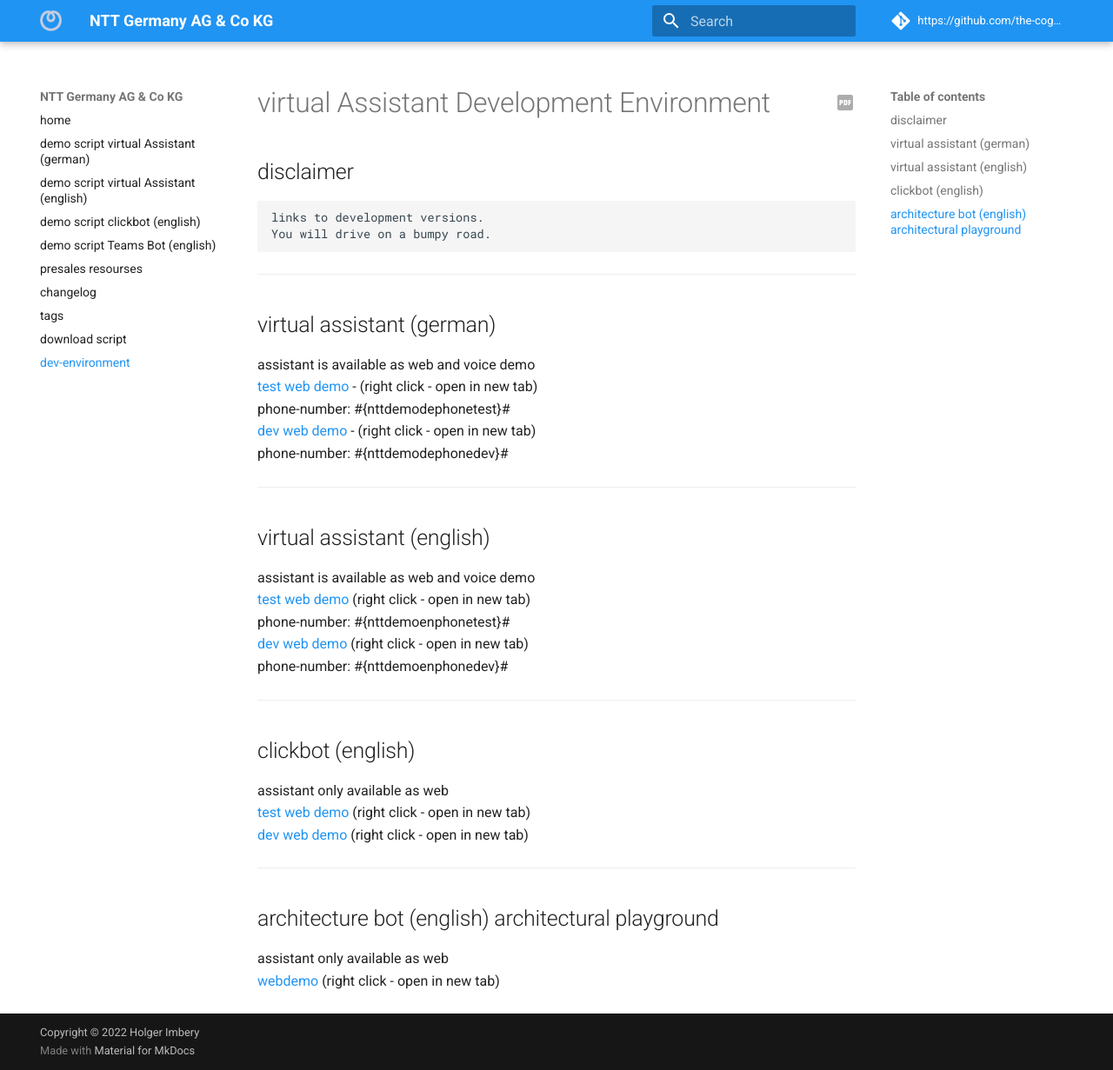
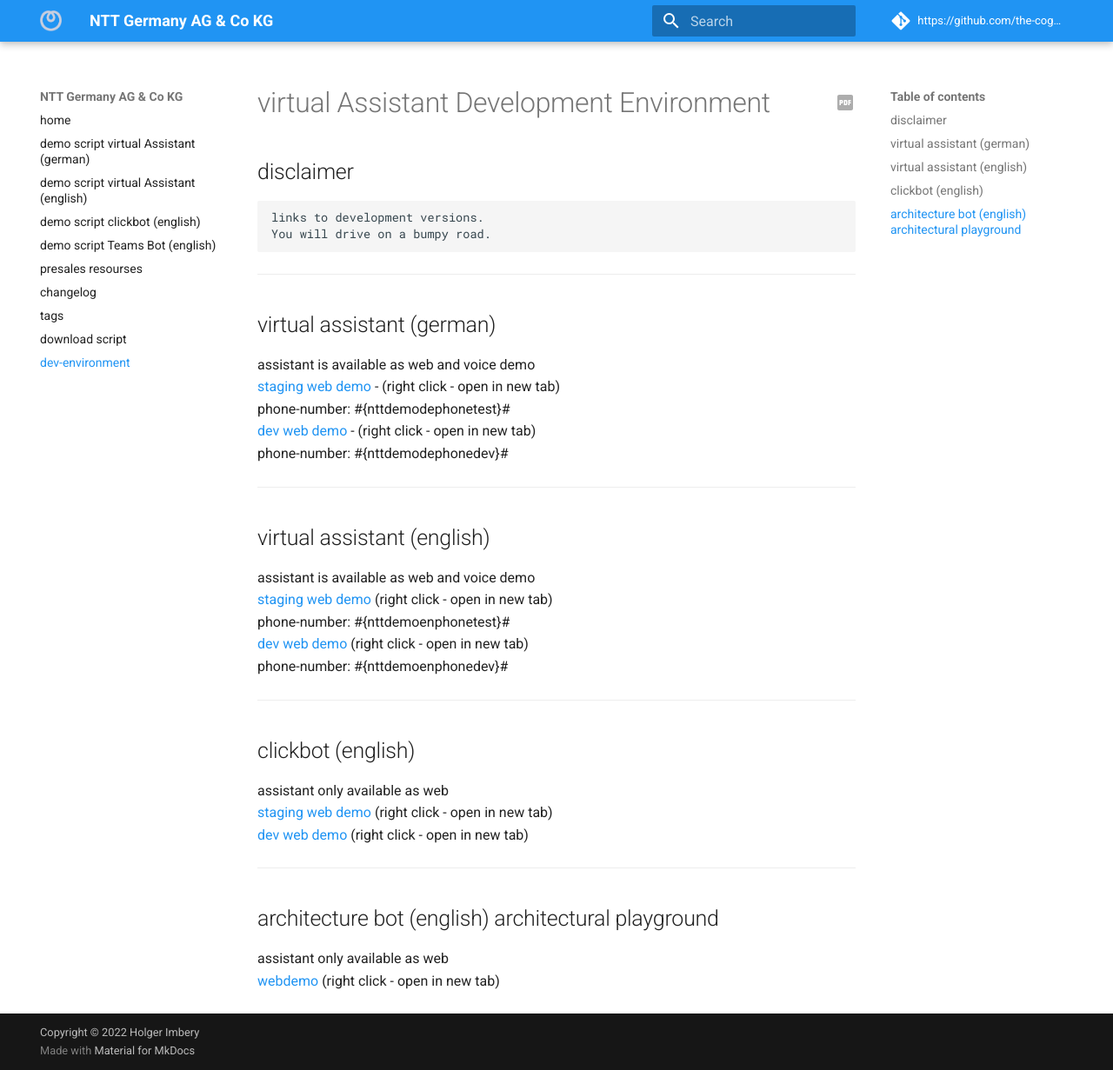
Before and after one commit to the-cognitiveservices-ninja/demo-environment, an MkDocs documentation site: the page built from docs/dev.md, in a window 1280 px wide and 1231 px high. Shown: the whole window at 87% size. Built offline with MkDocs 1.6.1 and Material for MkDocs 9.7.7, drawn with Linux system fonts in a browser that asks for light colours; comment, search, counter and statistics services are not loaded.

Commit message:
Update dev.md

```diff
--- a/docs/dev.md
+++ b/docs/dev.md
@@ -11,7 +11,7 @@
 
 ## virtual assistant (german)
 assistant is available as web and voice demo
-[test web demo](https://www.nttdemo.de/german_test) - (right click - open in new tab)
+[staging web demo](https://www.nttdemo.de/german_test) - (right click - open in new tab)
 phone-number: #{nttdemodephonetest}#
 [dev web demo](https://www.nttdemo.de/german_dev) - (right click - open in new tab)
 phone-number: #{nttdemodephonedev}#
@@ -21,7 +21,7 @@
 
 ## virtual assistant (english)
 assistant is available as web and voice demo
-[test web demo](https://www.nttdemo.de/english_test) (right click - open in new tab)
+[staging web demo](https://www.nttdemo.de/english_test) (right click - open in new tab)
 phone-number: #{nttdemoenphonetest}#
 [dev web demo](https://www.nttdemo.de/english_dev) (right click - open in new tab)
 phone-number: #{nttdemoenphonedev}#
@@ -31,7 +31,7 @@
 
 ## clickbot (english)
 assistant only available as web
-[test web demo](https://www.nttdemo.de/englishclick_test) (right click - open in new tab)
+[staging web demo](https://www.nttdemo.de/englishclick_test) (right click - open in new tab)
 [dev web demo](https://www.nttdemo.de/englishclick_dev) (right click - open in new tab)
 
 ---
```
